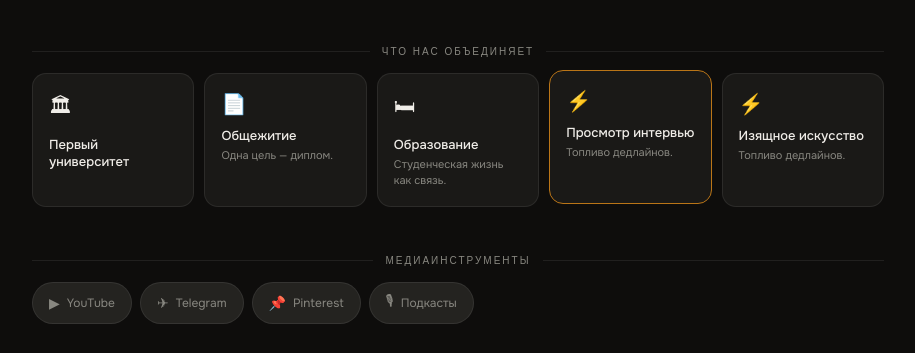
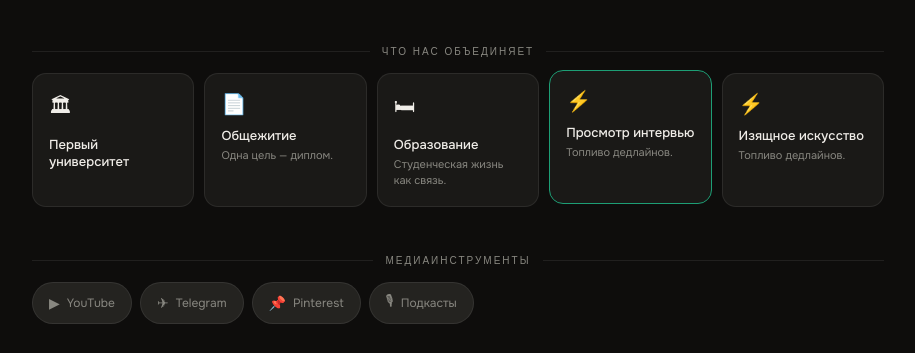
Before and after one commit to sayfeddy/EffectCom, a plain HTML site: page index.html in a window 1280 px wide. In both pictures the pointer is over the element 812 px from the left and 587 px from the top of the page. Shown: the part 447-800 px from the top of the page, without its empty margins (182-1097 px from the left). Drawn offline with Linux system fonts and the light colour scheme; a web font is replaced by a local one.

Commit message:
Update index.html

```diff
--- a/index.html
+++ b/index.html
@@ -179,7 +179,7 @@
   .shared-card .card-icon { font-size:20px; margin-bottom:10px; }
   .shared-card .card-title { font-size:13px; font-weight:500; color:var(--text); margin-bottom:4px; }
   .shared-card .card-desc { font-size:11px; color:var(--text-muted); line-height:1.4; }
-  .shared-card.amber-card:hover { border-color:var(--amber); }
+  .shared-card.amber-card:hover { border-color:var(--teal); }
 
   .media-grid { display:flex; flex-wrap:wrap; gap:8px; }
   .media-pill {
```
